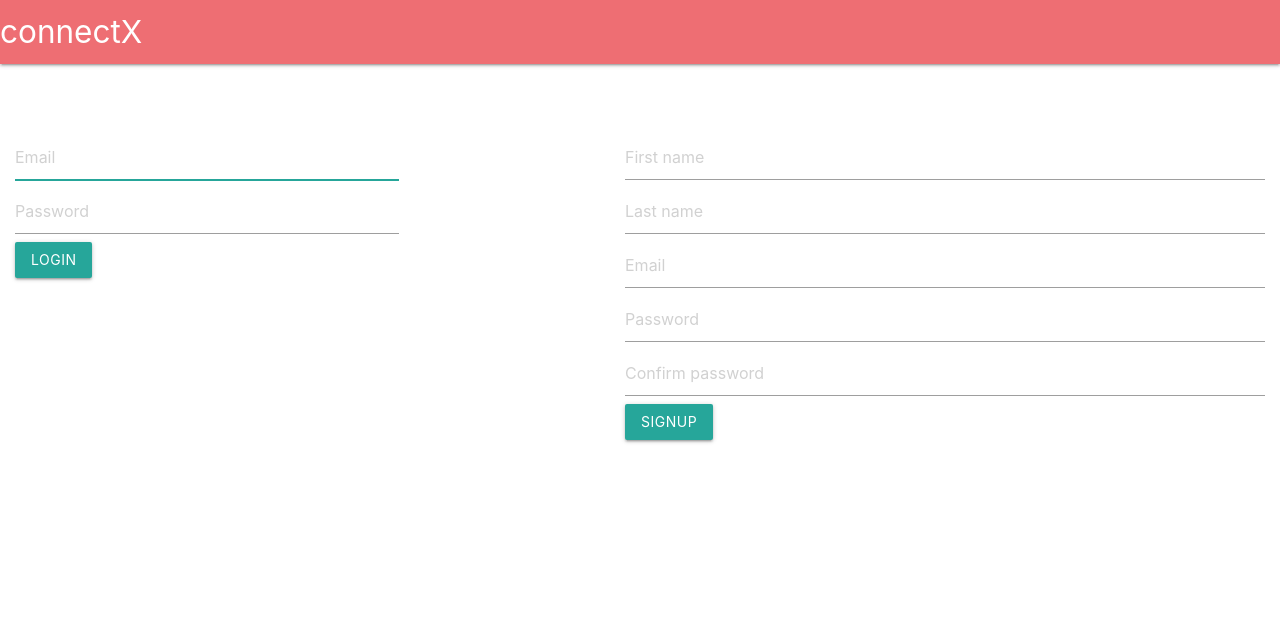
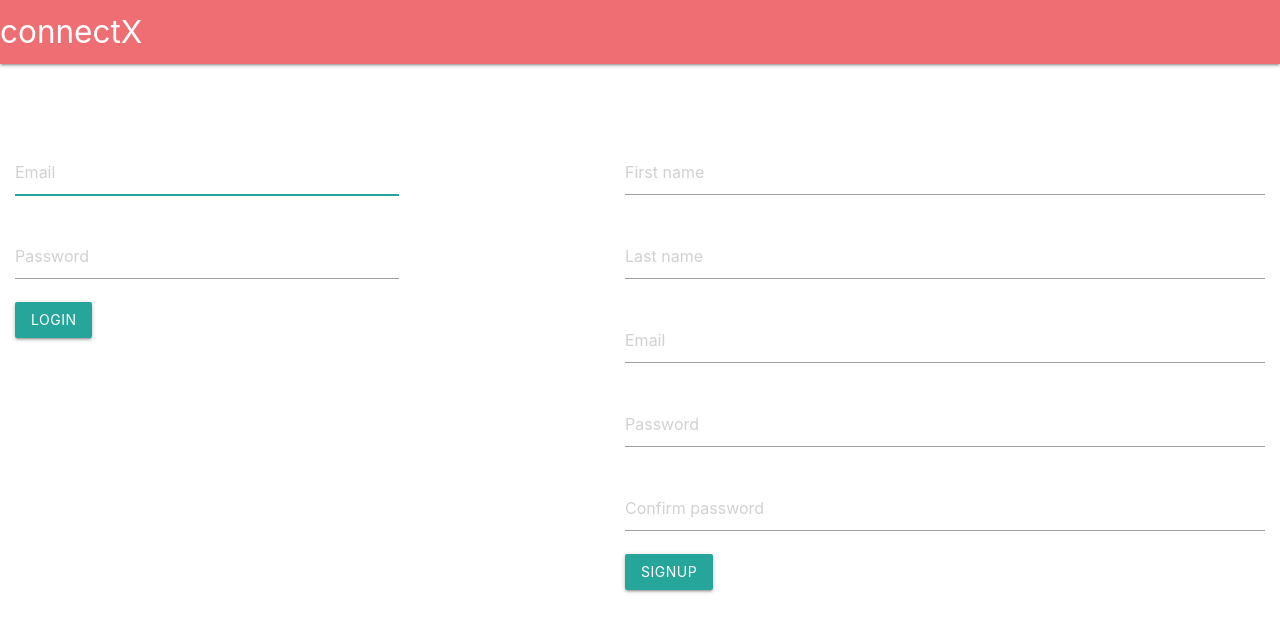
Before and after one commit to attainu/project-bhumika-bhatt-au7, a React (Create React App) app in the folder client/: page /authentication in a window 1280 px wide. Shown: the top 632 px of the page. Built offline with nearby package versions, Linux system fonts and the light colour scheme.

Commit message:
Bootstrap removed

```diff
--- a/client/src/components/AuthenticationPage/index.js
+++ b/client/src/components/AuthenticationPage/index.js
@@ -1,12 +1,12 @@
 import React from "react";
-import { Form, FormGroup, Label, Input, Button } from "reactstrap";
+import { TextInput, Button } from "react-materialize";
 
 import classes from "./AuthenticationPage.module.css";
 // import LoginImage from "../../assets/images/Home-Page-login.jpg";
 
 const AuthenticationPage = (props) => {
   const {
-    error,
+    // error,
     submitHandler,
     inputHandler,
     signupFormData: { firstName, lastName, email, password, confirmPassword },
@@ -14,7 +14,7 @@ const AuthenticationPage = (props) => {
     loginEmailRef,
     loginPasswordRef,
     loginSubmitHandler,
-    loginError,
+    // loginError,
     firstNameRef,
     lastNameRef,
     emailRef,
@@ -24,10 +24,10 @@ const AuthenticationPage = (props) => {
 
   return (
     <div className={classes.Container}>
-      {error && <Label>{error}</Label>}
-      <Form className={classes.Form} onSubmit={submitHandler}>
-        <FormGroup>
-          <Input
+      {/* {error && <Label>{error}</Label>} */}
+      <form className={classes.Form} onSubmit={submitHandler}>
+        <div>
+          <TextInput
             className={classes.Input}
             id="firstName"
             name="firstName"
@@ -37,10 +37,10 @@ const AuthenticationPage = (props) => {
             ref={firstNameRef}
             required
           />
-        </FormGroup>
-        <FormGroup>
-          <Input
-            className={classes.Input}
+        </div>
+        <div>
+          <TextInput
+            className={classes.TextInput}
             id="lastName"
             name="lastName"
             value={lastName}
@@ -48,10 +48,10 @@ const AuthenticationPage = (props) => {
             placeholder="Last name"
             ref={lastNameRef}
           />
-        </FormGroup>
-        <FormGroup>
-          <Input
-            className={classes.Input}
+        </div>
+        <div>
+          <TextInput
+            className={classes.TextInput}
             id="email"
             name="email"
             value={email}
@@ -60,10 +60,10 @@ const AuthenticationPage = (props) => {
             ref={emailRef}
             required
           />
-        </FormGroup>
-        <FormGroup>
-          <Input
-            className={classes.Input}
+        </div>
+        <div>
+          <TextInput
+            className={classes.TextInput}
             id="password"
             name="password"
             value={password}
@@ -72,10 +72,10 @@ const AuthenticationPage = (props) => {
             ref={passwordRef}
             required
           />
-        </FormGroup>
-        <FormGroup>
-          <Input
-            className={classes.Input}
+        </div>
+        <div>
+          <TextInput
+            className={classes.TextInput}
             id="confirmPassword"
             name="confirmPassword"
             value={confirmPassword}
@@ -84,18 +84,18 @@ const AuthenticationPage = (props) => {
             ref={confirmPasswordRef}
             required
           />
-        </FormGroup>
+        </div>
         <div>
           <Button type="submit">Signup</Button>
         </div>
-      </Form>
+      </form>
       <div className={classes.LoginImage}>
         {/* <img src={LoginImage} alt="social Media" /> */}
-        {loginError && <Label>{loginError}</Label>}
-        <Form className={classes.login} onSubmit={loginSubmitHandler}>
-          <FormGroup>
-            <Input
-              className={classes.Input}
+        {/* {loginError && <Label>{loginError}</Label>} */}
+        <form className={classes.login} onSubmit={loginSubmitHandler}>
+          <div>
+            <TextInput
+              className={classes.TextInput}
               id="email"
               name="loginEmail"
               value={loginEmail}
@@ -105,10 +105,10 @@ const AuthenticationPage = (props) => {
               required
               autoFocus
             />
-          </FormGroup>
-          <FormGroup>
-            <Input
-              className={classes.Input}
+          </div>
+          <div>
+            <TextInput
+              className={classes.TextInput}
               id="password"
               name="loginPassword"
               value={loginPassword}
@@ -117,11 +117,11 @@ const AuthenticationPage = (props) => {
               ref={loginPasswordRef}
               required
             />
-          </FormGroup>
+          </div>
           <div>
             <Button type="submit">Login</Button>
           </div>
-        </Form>
+        </form>
       </div>
     </div>
   );
```
Also changed, not shown: client/package.json (+4 -6 lines), 1 other file (tests, documents, lock files or other folders).
